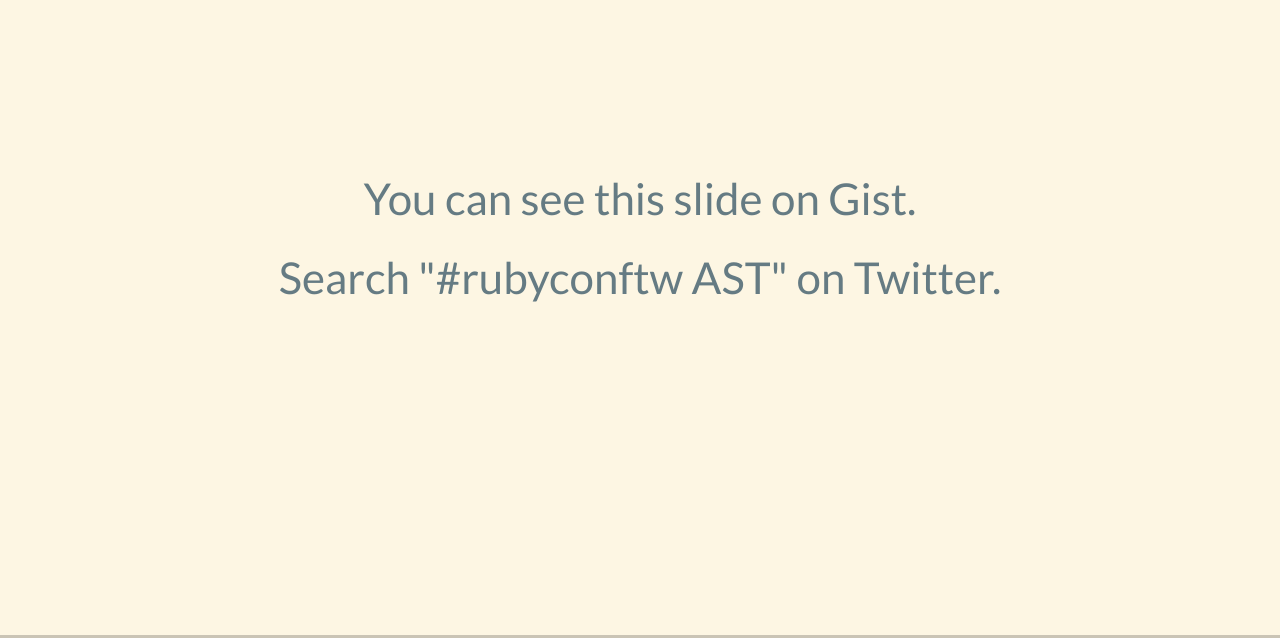
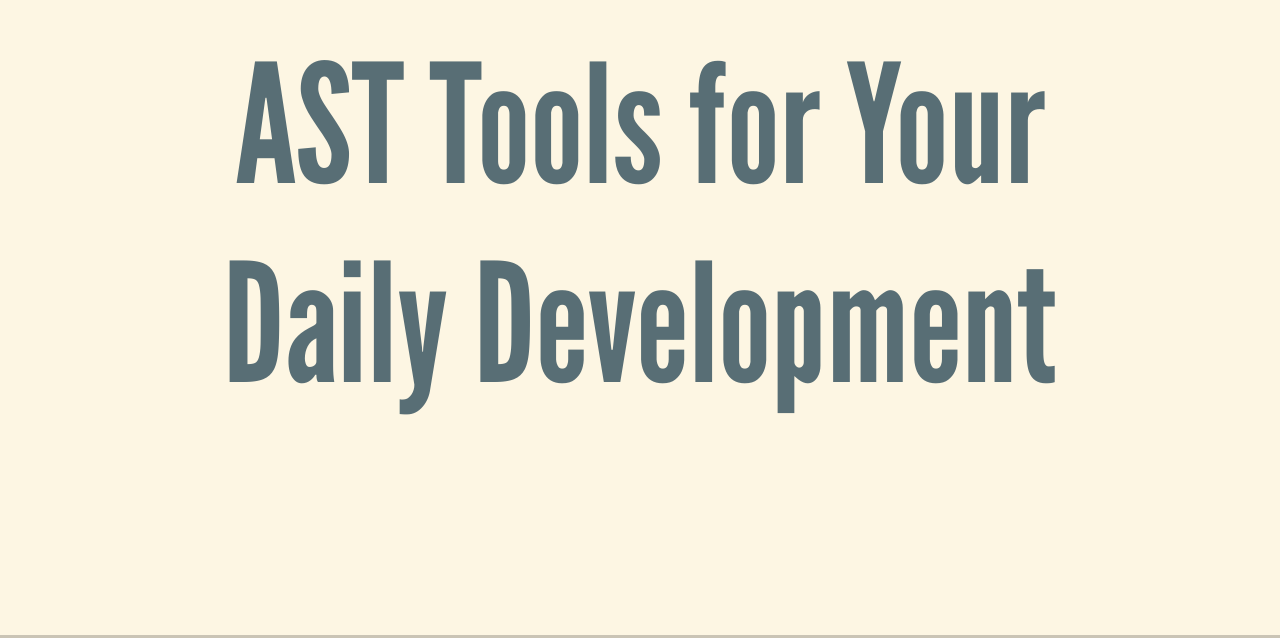
Before and after one commit to vzvu3k6k/2018-rubyelixirconf-tw, a plain HTML site: page index.html in a window 1280 px wide. Shown: the part 162-800 px from the top of the page. Drawn offline with Linux system fonts and the light colour scheme.

Commit message:
Hide a link page to slides

```diff
--- a/index.html
+++ b/index.html
@@ -15,7 +15,7 @@
   <body>
     <div class="reveal">
       <div class="slides">
-        <section><p>You can see this slide on Gist.</p><p>Search "#rubyconftw AST" on Twitter.</p></section><section><h1>AST Tools for Your Daily Development</h1><aside>Thank you.
+        <section><h1>AST Tools for Your Daily Development</h1><aside>Thank you.
 In this talk, I'll share some tips to help your daily development on Ruby, focusing tools to parse Ruby code.</aside></section><section><h2>Agenda</h2><ul><li>Parse Ruby code</li><li>Use parsed code</li><li>Analyze parsed code: search string literals</li><li>Rewrite parsed code: ad-hoc refactoring tool</li><li>Advanced: Writing your own RuboCop rule</li><li>Other resources</li></ul></section><section><h2>Parse Ruby code</h2><p>Sounds difficult?</p><div class="fragment"><ul><li><code>ruby --dump=parsetree</code></li><li>ripper (standard library)</li><li>parser (gem)</li></ul></div><aside>So let's parse Ruby code. It sounds difficult to parse Ruby, and in fact, it's difficult. But we have a lot of tools to parse Ruby for us.
 I'll show you how they work.
 First, let's see ruby's dump option. ...It looks complecated, but we can see this is a method definition, and this is a body of the method, and so on. Unfortunately, this dump is unstable and we can't build applications on this.
```
